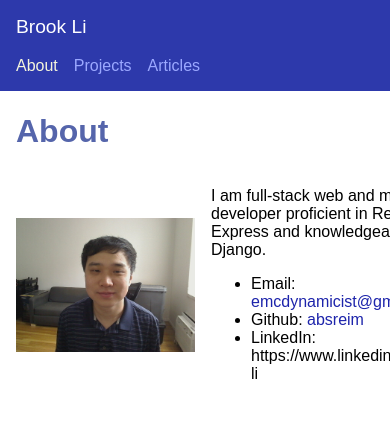
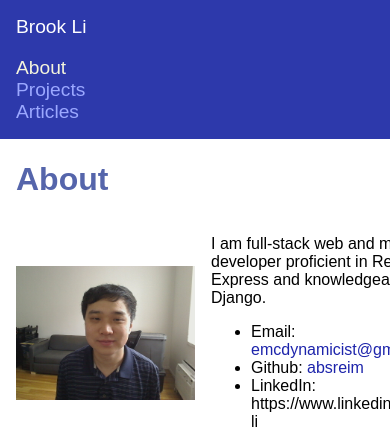
Before and after one commit to absreim/portfolio, a Django app: page /about/ in a window 390 px wide; the page is wider, and only the part inside the window is pictured. Shown: the top 446 px of that part. Run offline with Django 3.2, Linux system fonts and the light colour scheme.

Commit message:
Made nav link font larger and added some responsive styling.

```diff
--- a/requirements.txt
+++ b/requirements.txt
@@ -1,4 +1,4 @@
-Django==2.2.3
+Django==2.2.4
 psycopg2==2.8.3
 pytz==2019.1
 sqlparse==0.3.0
--- a/static/base.css
+++ b/static/base.css
@@ -1,11 +1,6 @@
 body {
     font-family: sans-serif;
     margin: 0;
-}
-
-nav {
-    display: flex;
-    flex-direction: row;
 }
 
 #nav-header-container {
@@ -31,12 +26,19 @@ main a:hover, main a:focus, main a:active {
 nav {
     color: #9ba8ff;
     display: flex;
-    flex-direction: row;
+    flex-direction: column;
+}
+
+@media(min-width: 400px) {
+    nav {
+        flex-direction: row;
+    }
 }
 
 nav > a {
     color: inherit;
     text-decoration: none;
+    font-size: larger;
 }
 
 nav > a:not(:last-child) {
--- a/templates/base.html
+++ b/templates/base.html
@@ -5,6 +5,7 @@
         {% load static %}
         <link rel="stylesheet" href={% static "/base.css" %}>
         {% block head %}{% endblock %}
+        <meta name="viewport" content="width=device-width">
     </head>
     <body>
         <div id="nav-header-container">
```
